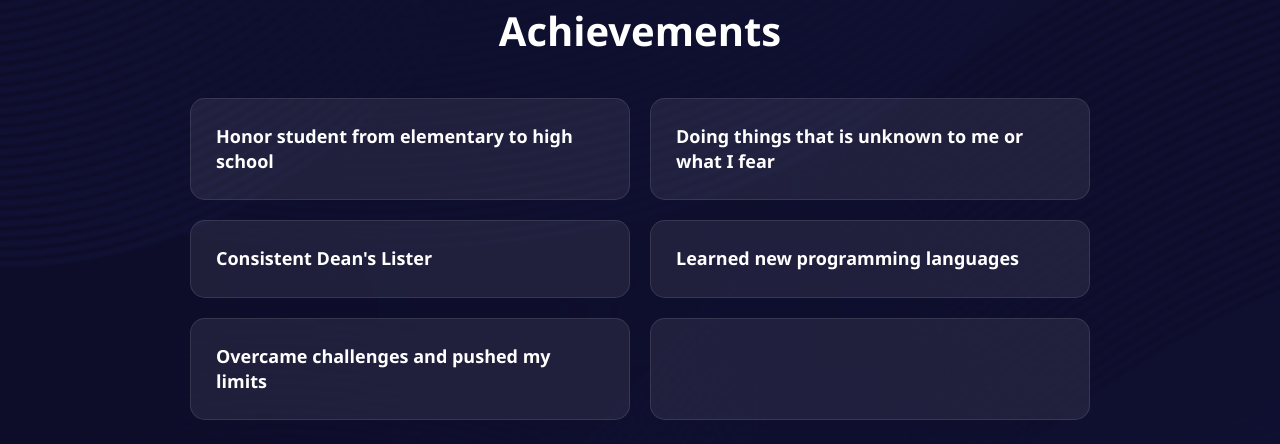
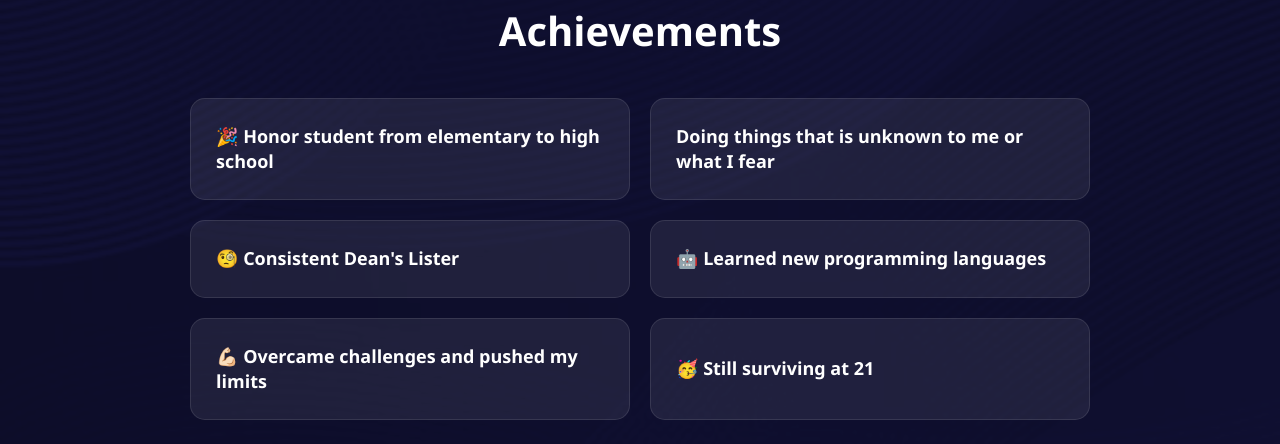
Before and after one commit to JanDerrick/Personal-Webpage, a plain HTML site: page index.html in a window 1280 px wide. Shown: the part 1697-2141 px from the top of the page. Drawn offline with Linux system fonts and the light colour scheme.

Commit message:
Add emojis to achievements section for enhanced visual appeal

```diff
--- a/index.html
+++ b/index.html
@@ -134,22 +134,22 @@
         <h1>Achievements</h1>
         <div class="card-container">
           <div class="card">
-            <p>Honor student from elementary to high school</p>
+            <p>🎉 Honor student from elementary to high school</p>
           </div>
           <div class="card">
             <p>Doing things that is unknown to me or what I fear</p>
           </div>
           <div class="card">
-            <p>Consistent Dean's Lister</p>
+            <p>🧐 Consistent Dean's Lister</p>
           </div>
           <div class="card">
-            <p>Learned new programming languages</p>
+            <p>🤖 Learned new programming languages</p>
           </div>
           <div class="card">
-            <p>Overcame challenges and pushed my limits</p>
+            <p>💪🏻 Overcame challenges and pushed my limits</p>
           </div>
           <div class="card">
-            <p></p>
+            <p>🥳 Still surviving at 21</p>
           </div>
         </div>
       </div>
```
